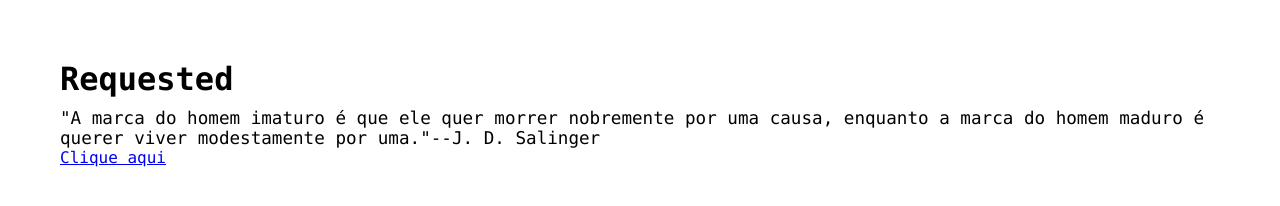
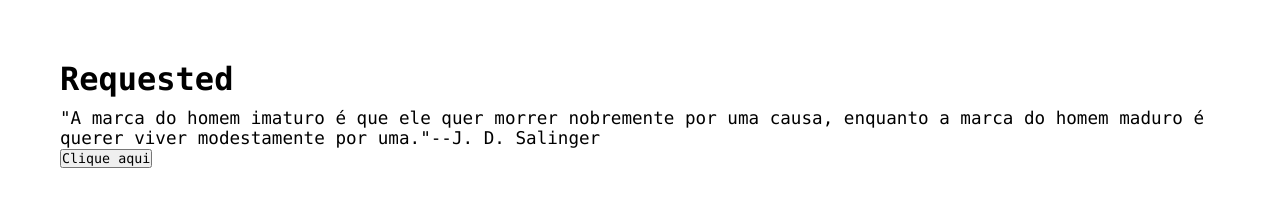
Before and after one commit to MQJogos/confetti-infinito, a plain HTML site: page index.html in a window 1280 px wide. Drawn offline with Linux system fonts and the light colour scheme; files that its build step writes are made by us from their sources.

Commit message:
Update index.html

```diff
--- a/index.html
+++ b/index.html
@@ -12,7 +12,7 @@
        <p>"A marca do homem  imaturo é que ele quer morrer
   nobremente por uma causa, enquanto a marca do homem maduro
   é querer viver  modestamente por uma."--J. D. Salinger</p>
-  <a href="#" class="btn">Clique aqui</a>
+  <button href="#" class="btn">Clique aqui</button>
     </section>
 
  </body>
```
